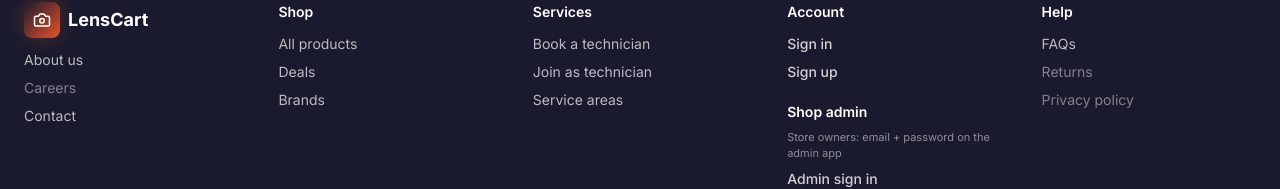
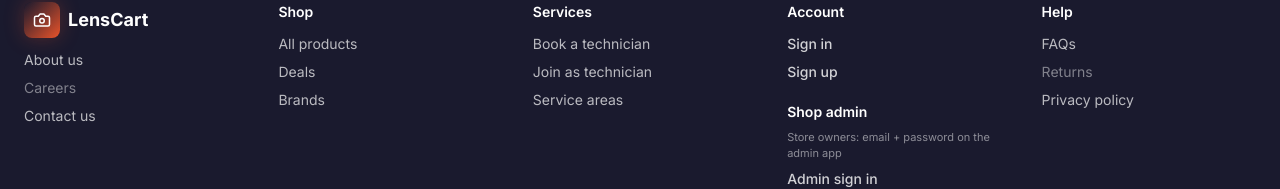
Before and after one commit to shukla-manya/evision-platform-, a Next.js app in the folder frontend-web/: page / in a window 1280 px wide. Shown: the part 2233-2422 px from the top of the page. Built offline with nearby package versions, Linux system fonts and the light colour scheme; no server answers.

Commit message:
feat: update features and improve system performance

```diff
--- a/frontend-web/app/faq/page.tsx
+++ b/frontend-web/app/faq/page.tsx
@@ -145,8 +145,8 @@ export default function FaqPage() {
         <h1 className="text-3xl sm:text-4xl font-bold text-ev-text mb-4">Frequently asked questions</h1>
         <p className="text-ev-muted leading-relaxed mb-10">
           Quick answers about {publicBrandName}. For account-specific issues, use{' '}
-          <Link href="/about#contact" className="text-ev-primary hover:text-ev-primary-light font-medium">
-            Contact
+          <Link href="/contact" className="text-ev-primary hover:text-ev-primary-light font-medium">
+            Contact us
           </Link>{' '}
           on our About page.
         </p>
--- a/frontend-web/components/public/PublicFooter.tsx
+++ b/frontend-web/components/public/PublicFooter.tsx
@@ -26,8 +26,8 @@ export function PublicFooter() {
               <span className="text-white/45">Careers</span>
             </li>
             <li>
-              <Link href="/about#contact" className="hover:text-white transition-colors">
-                Contact
+              <Link href="/contact" className="hover:text-white transition-colors">
+                Contact us
               </Link>
             </li>
           </ul>
@@ -127,7 +127,9 @@ export function PublicFooter() {
               <span className="text-white/45">Returns</span>
             </li>
             <li>
-              <span className="text-white/45">Privacy policy</span>
+              <Link href="/privacy" className="hover:text-white transition-colors">
+                Privacy policy
+              </Link>
             </li>
           </ul>
         </div>
```
Also changed, not shown: 1 other file (tests, documents, lock files or other folders).
